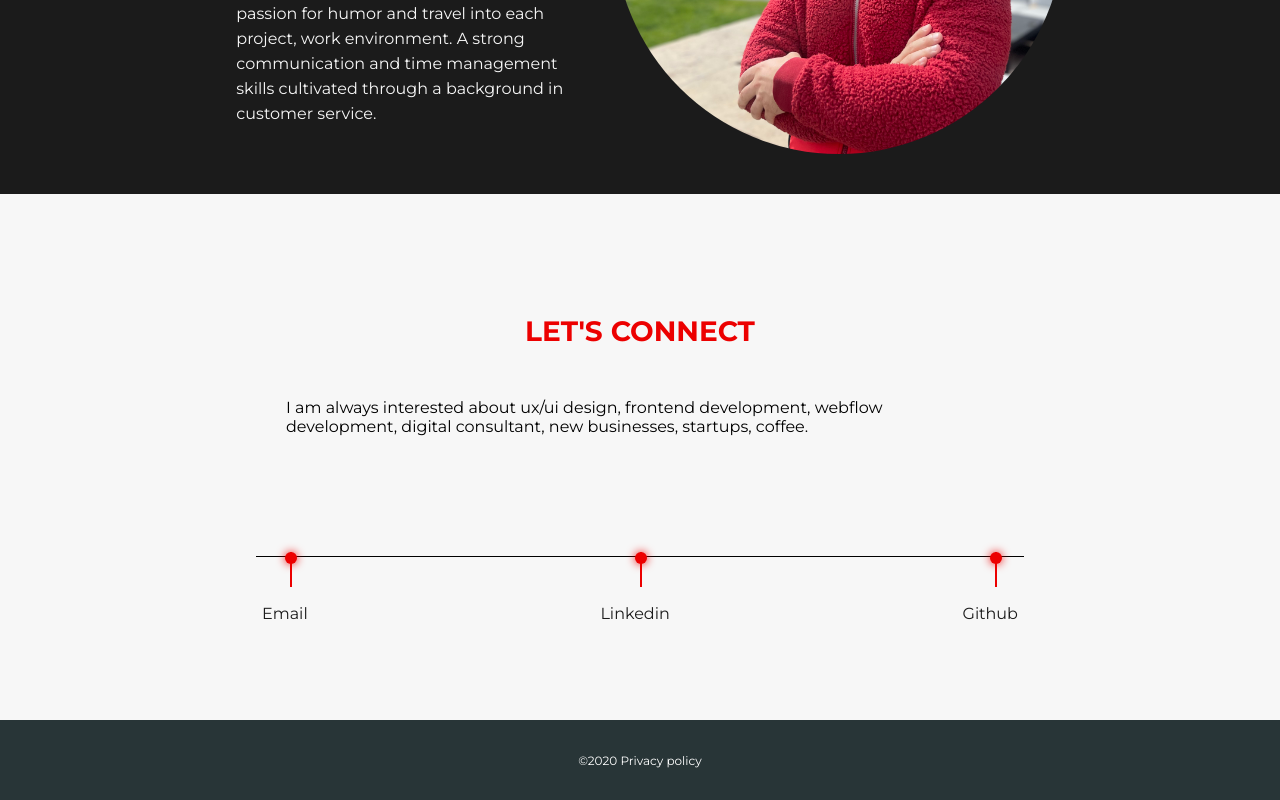
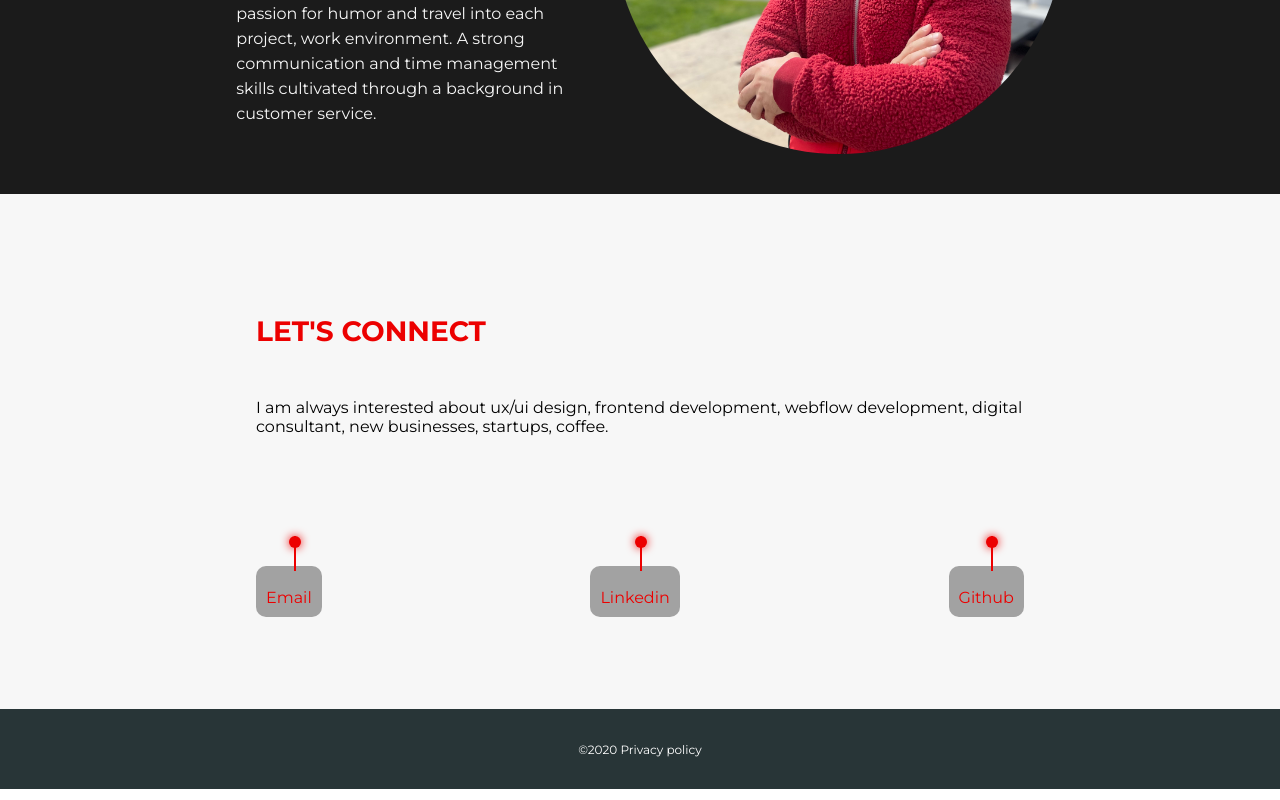
Before and after one commit to martinstojmenovski/Portfolio, a React (Create React App) app: page / in a window 1280 px wide. Shown: the part 1870-2670 px from the top of the page. Built offline with nearby package versions, Linux system fonts and the light colour scheme.

Commit message:
Styling contact section.

```diff
--- a/src/Components/Navbar.js
+++ b/src/Components/Navbar.js
@@ -122,7 +122,8 @@ function Navbar() {
 
 
                 <div className={hamburger ? 'dropmenu' : 'dropmenu active'} >
-                    <div className='progress-bar' style={{ width: `${progressBar}%` }}></div>
+                    <div className='progress-bar'  style={{ width: `${progressBar}%` }}></div>
+
 
                         <h3 className={blur ? 'brand-blur active' : 'brand-blur'}  onClick={showHamburger} >Martin</h3>
 
--- a/src/Components/navbar.css
+++ b/src/Components/navbar.css
@@ -5,11 +5,13 @@
   z-index: 998;
   height: 15vh;
   transition: all 0.7s ease-in-out;
+
 }
 .navbar.active {
   background: rgba(255, 255, 255, 0.8);
   backdrop-filter: blur(3px);
   height: 60px;
+  border-bottom:1.5px solid #bdbdbd;
 }
 .dropmenu{
   display: none;
@@ -46,11 +48,12 @@
  }
 .progress-bar {
   position: fixed;
-  top: 7.8vh;
+  top: 9.2vh;
   left: 0;
-  height: 1.5px;
+  height: 2px;
   background: #1b1b1b;
   z-index: 3;
+
 }
 
 
--- a/src/Components/skills.css
+++ b/src/Components/skills.css
@@ -7,7 +7,7 @@ main {
 }
 
 main h1 {
-    text-align: center;
+    /* text-align: center; */
     color: rgb(236, 0, 0);
     font-size: 28px;
     padding:120px 0 20px 0 ;
@@ -66,7 +66,7 @@ main a:hover::after {
     transition: 0.4s ease-in-out;
 }
 main p{
-    padding: 30px;
+    padding: 30px 0;
 }
 
 
@@ -77,8 +77,11 @@ main p{
 
 main ul li {
     list-style: none;
-    margin: 20px 1px 0;
-    padding: 5px;
+    /* margin: 20px 1px 0; */
+    padding: 10px;
+    border-radius:10px ;
+    background-color: rgb(162, 162, 162);
+    color:rgb(236, 0, 0) ;
 
 }
 
@@ -87,7 +90,7 @@ main ul {
    display: flex;
    justify-content: space-between;
    margin: 90px auto;
-   border-top: 1px solid black;
+   /* border-top: 1px solid black; */
    padding-top: 10px;
 }
 
```
